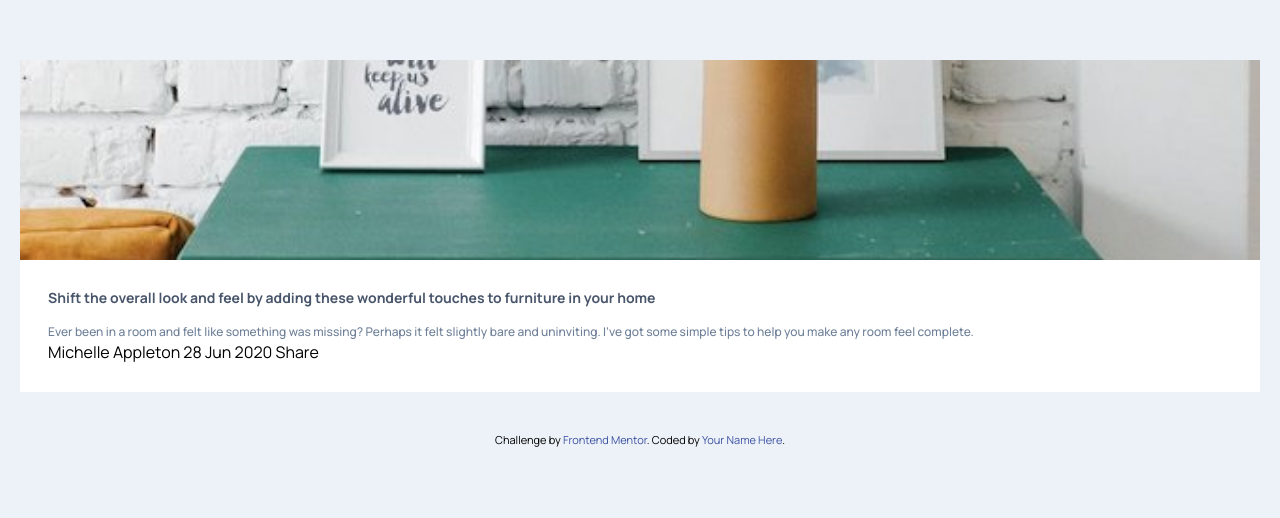
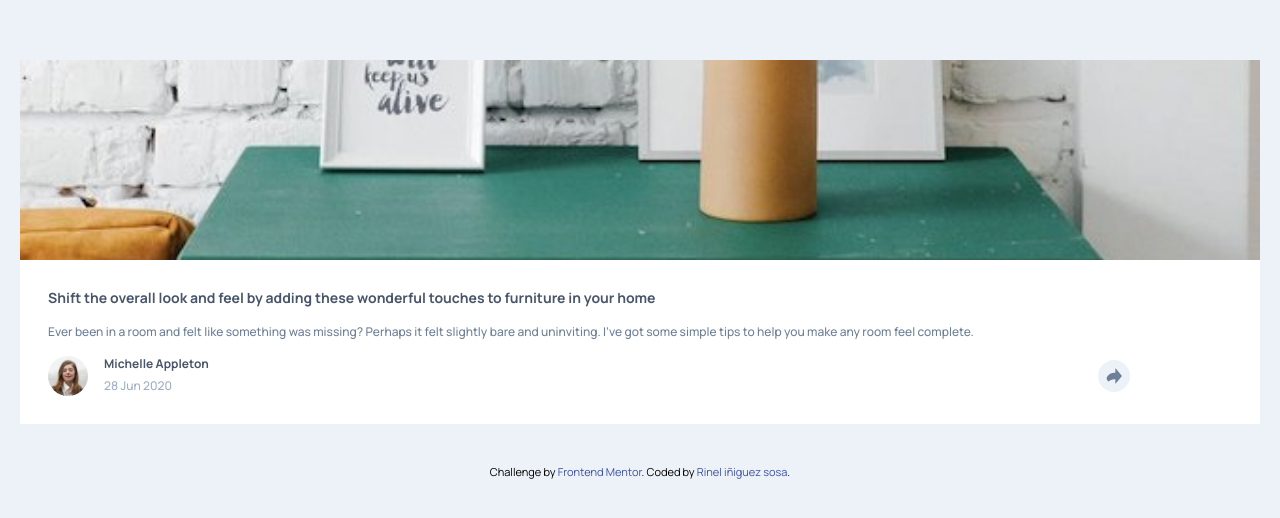
Before and after one commit to rineliniguezsosa/article-preview-component, a website built with Vite: page index.html in a window 1280 px wide. Built offline with nearby package versions, Linux system fonts and the light colour scheme.

Commit message:
[FEAT] Maquetando la sección del perfil personal

```diff
--- a/index.html
+++ b/index.html
@@ -41,19 +41,35 @@
           it felt slightly bare and uninviting. I’ve got some simple tips
           to help you make any room feel complete.
         </p>
-        Michelle Appleton
-        28 Jun 2020
-        Share
-      </div>
-      <div class="w-full">
+        <div class="w-full flex flex-row items-center">
+          <div class="w-[80%] flex flex-row">
 
+            <img
+              class="w-10 h-10 rounded-full"
+              src="./src/images/avatar-michelle.jpg"
+              alt="Michelle"
+            >
+
+            <div class="w-full px-4">
+              <h2 class="font-sans text-veryDarkBlue text-xs font-bold">Michelle Appleton</h2>
+              <span class="font-sans text-grayishBlue text-xs font-medium">28 Jun 2020</span>
+            </div>
+          </div>
+          <div class="w-[20%] flex items-center justify-center">
+            <img
+              class="w-8 h-8 p-2 rounded-full bg-lightBlue"
+              src="./src/images/icon-share.svg"
+              alt="Share link"
+            >
+          </div>
+        </div>
       </div>
     </article>
   </main>
 
   <footer class="attribution mt-10">
     Challenge by <a href="https://www.frontendmentor.io?ref=challenge">Frontend Mentor</a>.
-    Coded by <a href="#">Your Name Here</a>.
+    Coded by <a href="https://www.frontendmentor.io/profile/rineliniguezsosa">Rinel iñiguez sosa</a>.
   </footer>
   <script type="module" src="/src/main.ts"></script>
 </body>
```
